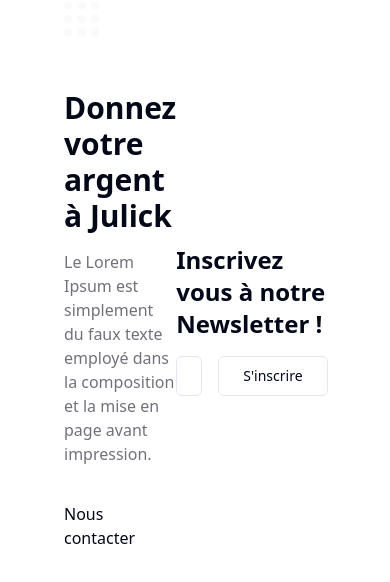
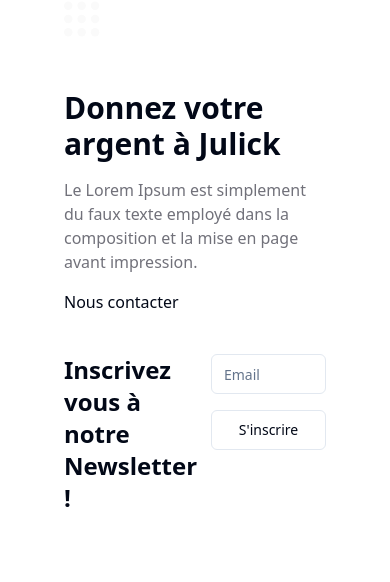
Before and after one commit to UnMugViolet/clench-fakeapp, a Vue app: page / in a window 390 px wide. Shown: the part 4307-4889 px from the top of the page. Built offline with nearby package versions, Linux system fonts and the light colour scheme.

Commit message:
responsive Footer

```diff
--- a/src/components/Footer.vue
+++ b/src/components/Footer.vue
@@ -11,22 +11,22 @@
                 <img src="@/assets/icones/logo.svg" alt="Vue logo" width="175" height="175" />
             </router-link>
         </div>
-        <div class="flex justify-between items-center py-5">
-            <div class="flex flex-col gap-4 w-1/2">
+        <div class="flex flex-col justify-between items-center py-5 lg:flex-row">
+            <div class="flex flex-col gap-4 lg:w-3/4">
                 <h3 class="text-3xl font-semibold">Donnez votre argent à Julick</h3>
-                <p class="text-zinc-500 text-base max-w-xl mb-5">
+                <p class="text-zinc-500 text-base max-w-xl">
                     Le Lorem Ipsum est simplement du faux texte employé dans la
                     composition et la mise en page avant impression.
                 </p>
-                <div>
+                <div class="lg:mt-5">
                     <router-link to="/contact"
                     class="border-b border-transparent transition duration-300 border-white hover:border-white">Nous
                     contacter</router-link>
                 </div>
             </div>
-            <div class="flex flex-col gap-4">
-                <h4 class="text-2xl font-semibold">Inscrivez vous à notre Newsletter !</h4>
-                <div class="flex items-center gap-4">
+            <div class="flex lg:flex-col gap-4 mt-10 lg:mt-0 lg:max-w-full max-w-xl">
+                <h4 class="text-2xl font-semibold w-1/2 lg:w-full">Inscrivez vous à notre Newsletter !</h4>
+                <div class="flex flex-col lg:flex-row lg:items-center gap-4">
                     <Input id="email" type="email" placeholder="Email" class="bg-white text-zinc-500"/>
                     <Button type="submit" variant="outline" class="px-6">
                         S'inscrire
```
